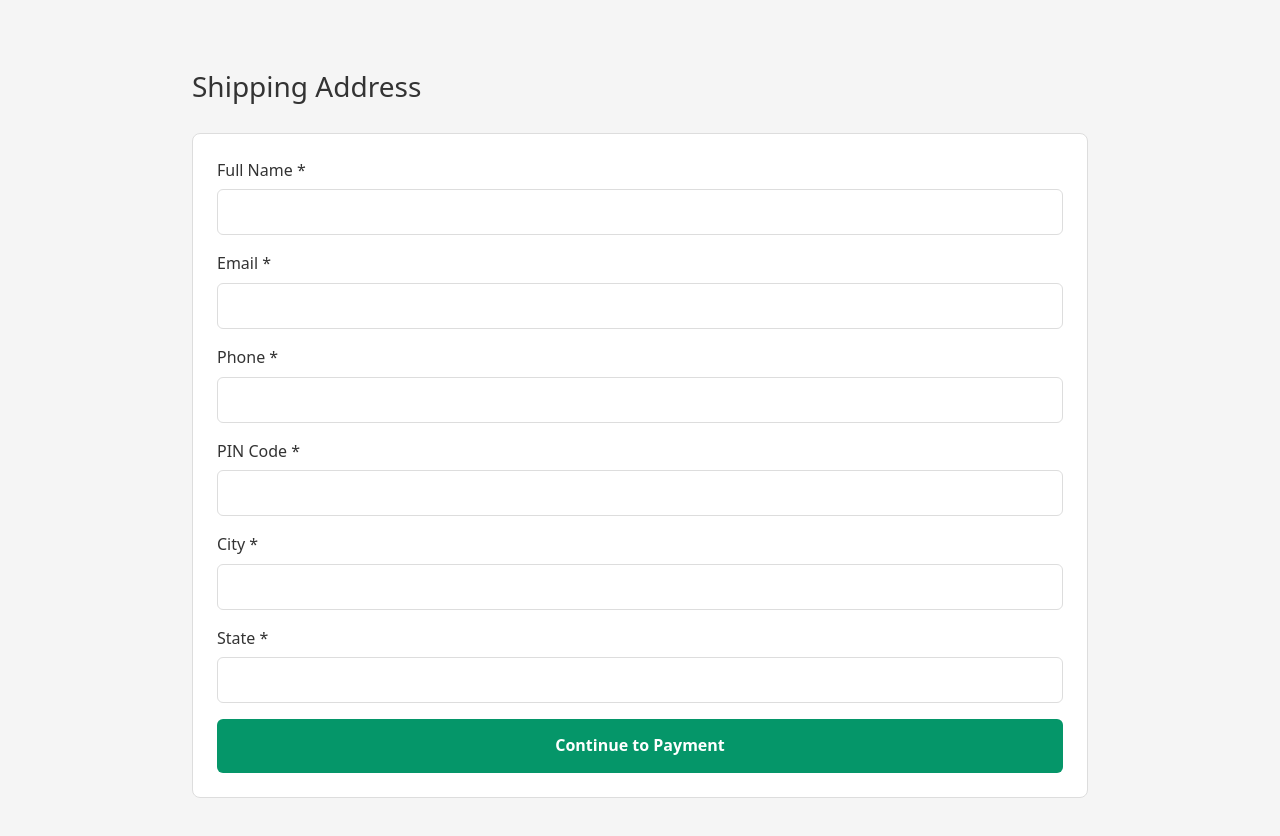
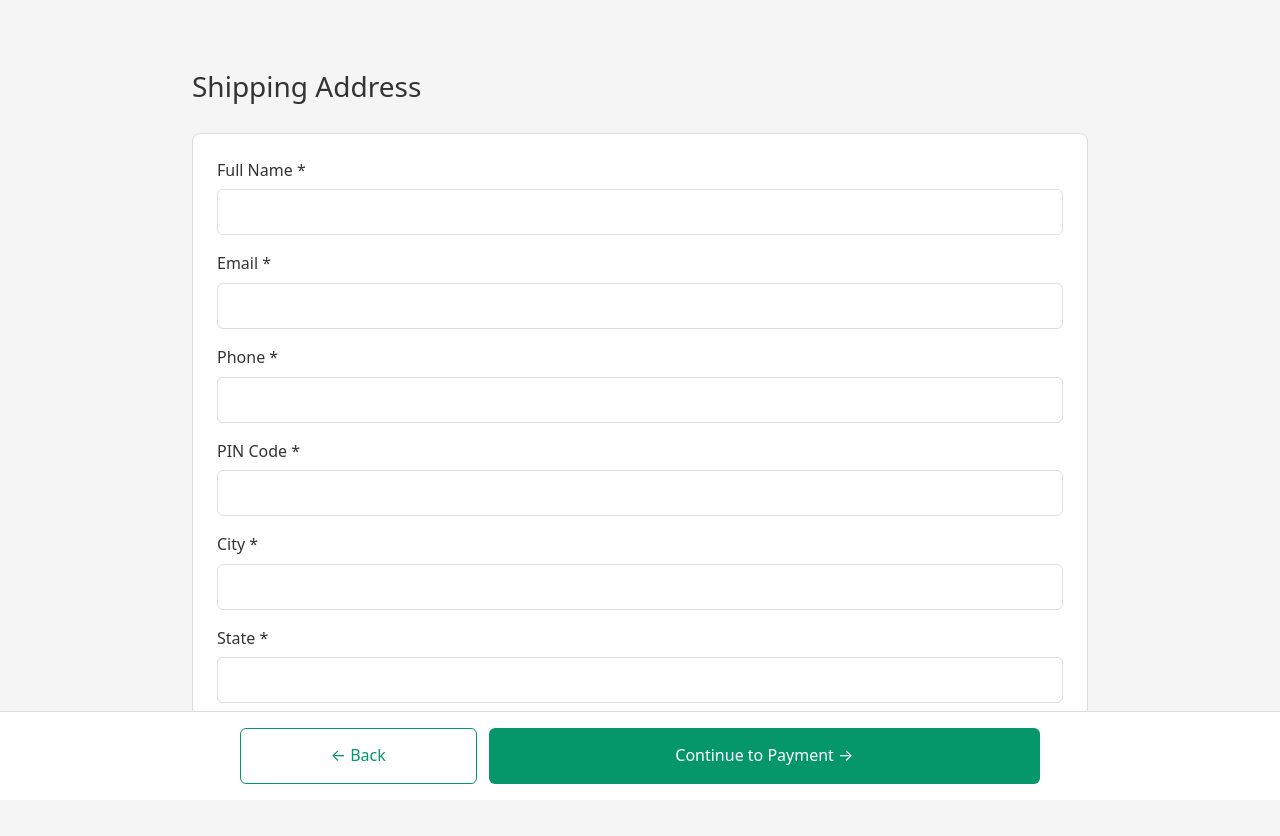
Before and after one commit to AnkurMaurya421/ecoyaan-checkout, a Next.js app: page /shipping in a window 1280 px wide. Shown: the top 836 px of the page. Built offline with nearby package versions, Linux system fonts and the light colour scheme.

Commit message:
add sticky button for navigation

```diff
--- a/pages/payment.js
+++ b/pages/payment.js
@@ -1,33 +1,19 @@
-import { useState, useEffect } from 'react';
+import { useState, useContext } from 'react';
 import { useRouter } from 'next/router';
+import { CheckoutContext } from '../context/CheckoutContext';
 
 export default function Payment() {
   const router = useRouter();
-  //set initial state for shipping info, cart data, and payment processing status.
-  const [shipping, setShipping] = useState(null);
-  const [cart, setCart] = useState(null);
+  const { cart, selectedAddress } = useContext(CheckoutContext);
   const [paying, setPaying] = useState(false);
 
+  if (!cart || !selectedAddress) {
+    return <div className="loading">Loading...</div>;
+  }
 
-  // loading shipping and cart data from sessionStorage when the component mounts
-
-  useEffect(() => {
-    const shippingData = sessionStorage.getItem('shipping');
-    const cartData = sessionStorage.getItem('cart');
-
-    if (shippingData) setShipping(JSON.parse(shippingData));
-    if (cartData) setCart(JSON.parse(cartData));
-  }, []);
-
-  if (!shipping || !cart) return <div className="loading">Loading...</div>;
-
-  const subtotal = cart.items.reduce(
-    (sum, item) => sum + (item.price * item.qty),
-    0
-  );
+  const subtotal = cart.items.reduce((sum, item) => sum + (item.price * item.qty), 0);
   const total = subtotal + cart.shipping - cart.discount;
 
-  //waiting for 2 seconds to simulate payment processing before navigating to success page.
   const handlePay = () => {
     setPaying(true);
     setTimeout(() => router.push('/success'), 2000);
@@ -42,59 +28,37 @@ export default function Payment() {
         {cart.items.map(item => (
           <div key={item.id} className="cart-item">
             <div className="cart-item-content">
-              <img
-                src={item.image}
-                alt={item.name}
-                className="item-image"
-              />
+              <img src={item.image} alt={item.name} className="item-image" />
               <div className="item-details">
                 <h3>{item.name}</h3>
                 <p>Qty: {item.qty}</p>
               </div>
             </div>
-            <div className="item-price">
-              ₹{item.price * item.qty}
-            </div>
+            <div className="item-price">₹{item.price * item.qty}</div>
           </div>
         ))}
 
         <div style={{borderTop: '1px solid #eee', marginTop: '16px', paddingTop: '16px'}}>
-          <div className="summary-row">
-            <span>Subtotal</span>
-            <span>₹{subtotal}</span>
-          </div>
-          <div className="summary-row">
-            <span>Shipping</span>
-            <span>₹{cart.shipping}</span>
-          </div>
+          <div className="summary-row"><span>Subtotal</span><span>₹{subtotal}</span></div>
+          <div className="summary-row"><span>Shipping</span><span>₹{cart.shipping}</span></div>
           {cart.discount > 0 && (
-            <div className="summary-row discount">
-              <span>Discount</span>
-              <span>-₹{cart.discount}</span>
-            </div>
+            <div className="summary-row discount"><span>Discount</span><span>-₹{cart.discount}</span></div>
           )}
-          <div className="summary-row total">
-            <span>Total</span>
-            <span>₹{total}</span>
-          </div>
+          <div className="summary-row total"><span>Total</span><span>₹{total}</span></div>
         </div>
       </div>
 
       <div className="card">
         <h2>Shipping To</h2>
         <div className="address-info">
-          <p><strong>{shipping.name}</strong></p>
-          <p>{shipping.email}</p>
-          <p>{shipping.phone}</p>
-          <p>{shipping.city}, {shipping.state} - {shipping.pin}</p>
+          <p><strong>{selectedAddress.name}</strong></p>
+          <p>{selectedAddress.email}</p>
+          <p>{selectedAddress.phone}</p>
+          <p>{selectedAddress.city}, {selectedAddress.state} - {selectedAddress.pin}</p>
         </div>
       </div>
 
-      <button
-        className="btn"
-        onClick={handlePay}
-        disabled={paying}
-      >
+      <button className="btn" onClick={handlePay} disabled={paying}>
         {paying ? 'Processing...' : `Pay ₹${total}`}
       </button>
     </div>
--- a/pages/shipping.js
+++ b/pages/shipping.js
@@ -1,4 +1,4 @@
-import { useState,useContext } from 'react'; // importing useState for managing form state and validation errors
+import { useState, useContext } from 'react'; // importing useState for managing form state and validation errors
 import { useRouter } from 'next/router';
 import { CheckoutContext } from '../context/CheckoutContext';
 
@@ -59,7 +59,7 @@ export default function Shipping() {
           <label>Full Name *</label>
           <input
             value={form.name}
-            onChange={(e) => setForm({...form, name: e.target.value})}
+            onChange={(e) => setForm({ ...form, name: e.target.value })}
           />
           {errors.name && <div className="error">{errors.name}</div>}
         </div>
@@ -69,7 +69,7 @@ export default function Shipping() {
           <input
             type="email"
             value={form.email}
-            onChange={(e) => setForm({...form, email: e.target.value})}
+            onChange={(e) => setForm({ ...form, email: e.target.value })}
           />
           {errors.email && <div className="error">{errors.email}</div>}
         </div>
@@ -79,7 +79,7 @@ export default function Shipping() {
           <input
             type="tel"
             value={form.phone}
-            onChange={(e) => setForm({...form, phone: e.target.value})}
+            onChange={(e) => setForm({ ...form, phone: e.target.value })}
             maxLength="10"
           />
           {errors.phone && <div className="error">{errors.phone}</div>}
@@ -89,7 +89,7 @@ export default function Shipping() {
           <label>PIN Code *</label>
           <input
             value={form.pin}
-            onChange={(e) => setForm({...form, pin: e.target.value})}
+            onChange={(e) => setForm({ ...form, pin: e.target.value })}
             maxLength="6"
           />
           {errors.pin && <div className="error">{errors.pin}</div>}
@@ -99,7 +99,7 @@ export default function Shipping() {
           <label>City *</label>
           <input
             value={form.city}
-            onChange={(e) => setForm({...form, city: e.target.value})}
+            onChange={(e) => setForm({ ...form, city: e.target.value })}
           />
           {errors.city && <div className="error">{errors.city}</div>}
         </div>
@@ -108,14 +108,28 @@ export default function Shipping() {
           <label>State *</label>
           <input
             value={form.state}
-            onChange={(e) => setForm({...form, state: e.target.value})}
+            onChange={(e) => setForm({ ...form, state: e.target.value })}
           />
           {errors.state && <div className="error">{errors.state}</div>}
         </div>
 
-        <button type="submit" className="btn">
-          Continue to Payment
-        </button>
+        <div className="sticky-nav">
+          <div className="sticky-nav-container">
+            <button
+              type="button"
+              className="btn-back"
+              onClick={() => router.push('/')}
+            >
+              ← Back
+            </button>
+            <button
+              type="submit"
+              className="btn-next"
+            >
+              Continue to Payment →
+            </button>
+          </div>
+        </div>
 
       </form>
     </div>
--- a/styles/checkout.css
+++ b/styles/checkout.css
@@ -212,3 +212,52 @@ input:focus {
     margin-left: 15%;
 
 }
+
+
+/* Sticky bottom buttons */
+.sticky-nav {
+  position: fixed;
+  bottom: 0;
+  left: 0;
+  right: 0;
+  background: white;
+  border-top: 1px solid #ddd;
+  padding: 16px;
+}
+
+.sticky-nav-container {
+  max-width: 800px;
+  margin: 0 auto;
+  display: flex;
+  gap: 12px;
+}
+
+.btn-back {
+  width: 30%;
+  padding: 14px;
+  background: white;
+  color: #059669;
+  border: 1px solid #059669;
+  border-radius: 6px;
+  font-size: 16px;
+  cursor: pointer;
+}
+
+.btn-next {
+  width: 70%;
+  padding: 14px;
+  background: #059669;
+  color: white;
+  border: none;
+  border-radius: 6px;
+  font-size: 16px;
+  cursor: pointer;
+}
+
+.btn-next:disabled {
+  background: #999;
+}
+
+.container {
+  padding-bottom: 100px;
+}
```
